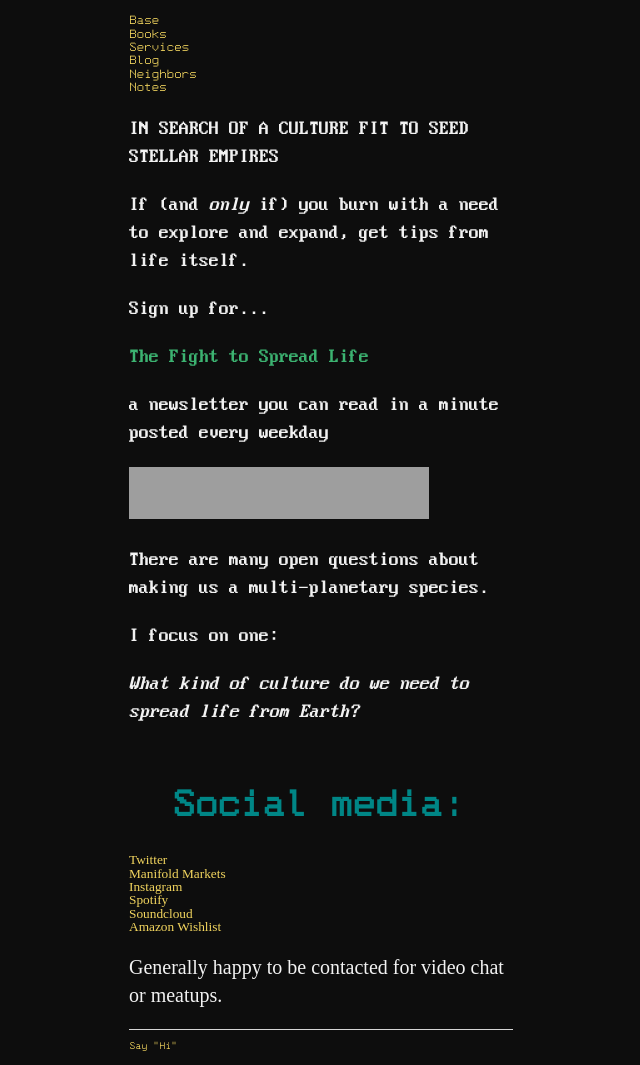
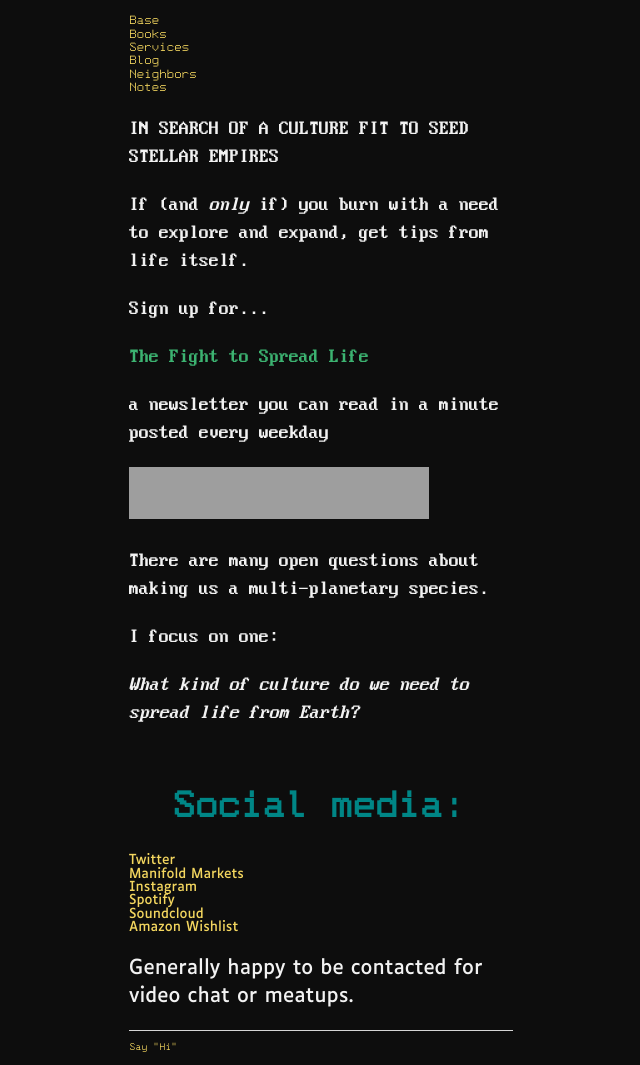
Before and after one commit to ray-dorai/ray-dorai.github.io, a Jekyll site: the page built from index.html, in a window 1280 px wide. Shown: the whole page, without its empty margins (319-959 px from the left). Built offline with Jekyll 4.4.1, drawn with Linux system fonts in a browser that asks for light colours; grey boxes are pictures that could not be loaded.

Commit message:
Update main.css

```diff
--- a/css/main.css
+++ b/css/main.css
@@ -2,7 +2,7 @@
 
 @font-face {
   font-family: 'Luciole';
-  src: url(Luciole-Regular.ttf) format('ttf');
+  src: url(Luciole-Regular.ttf) format('truetype');
   font-weight: normal;
   font-style: normal;
 }
```
